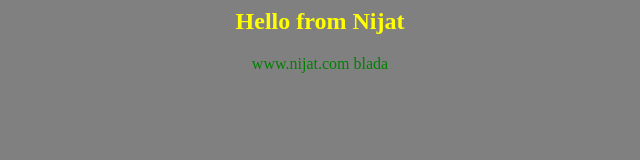
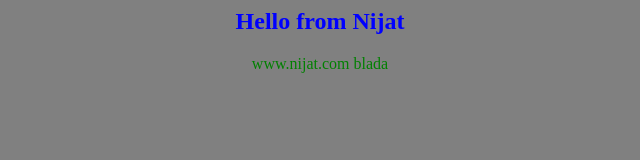
Before and after one commit to nijatvhost007/jenkins, a plain HTML site: page index.html in a window 1280 px wide. Shown: the whole page, without its empty margins (320-960 px from the left). Drawn offline with Linux system fonts and the light colour scheme.

Commit message:
A new commit

```diff
--- a/index.html
+++ b/index.html
@@ -1,7 +1,7 @@
 <html>
 <body bgcolor=gray>
 <center>
-<h2><font color=yellow>Hello from Nijat</font></h2>
+<h2><font color=blue>Hello from Nijat</font></h2>
 <font color=green>www.nijat.com blada</font>
 </center>
 </body>
```
